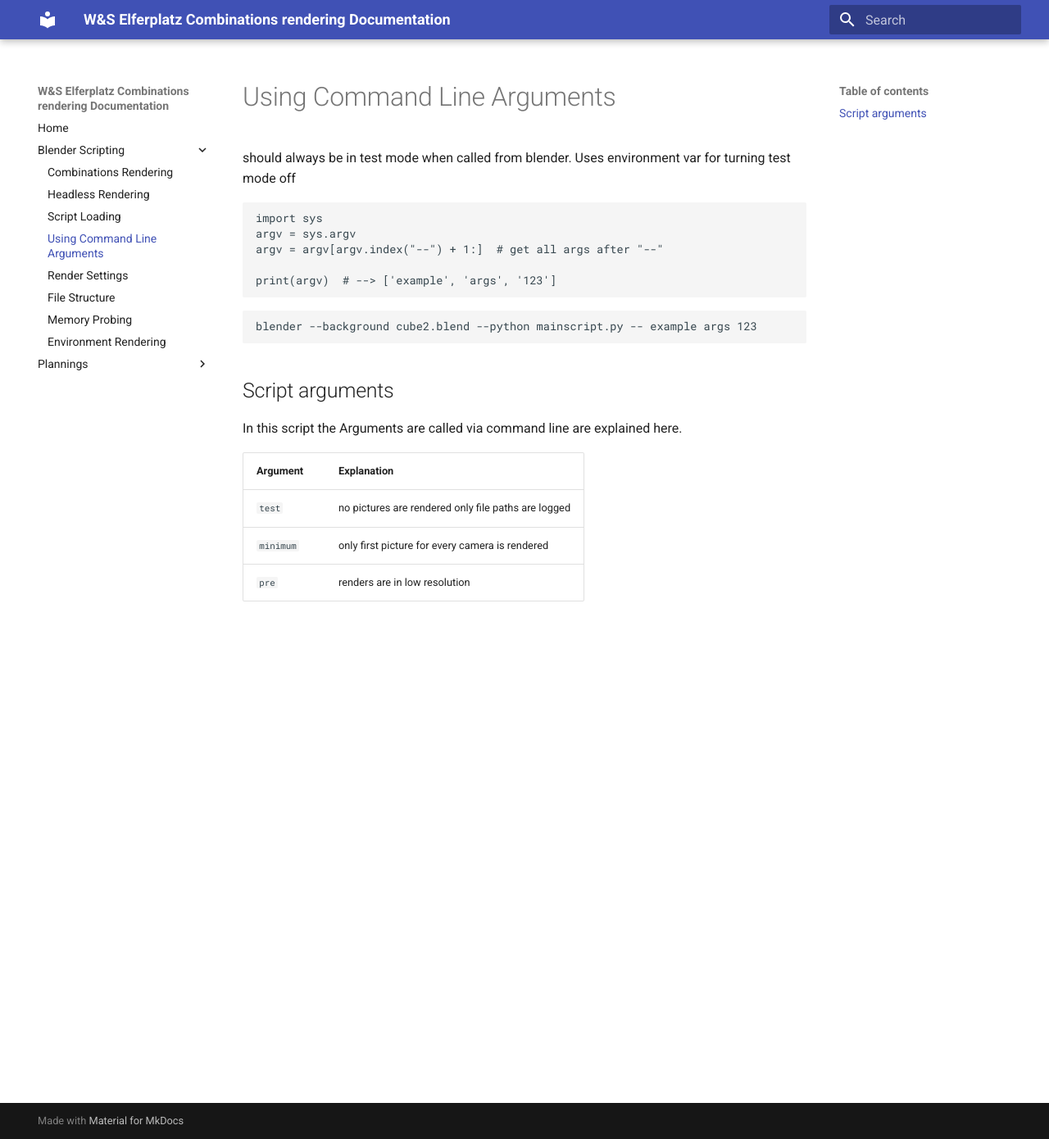
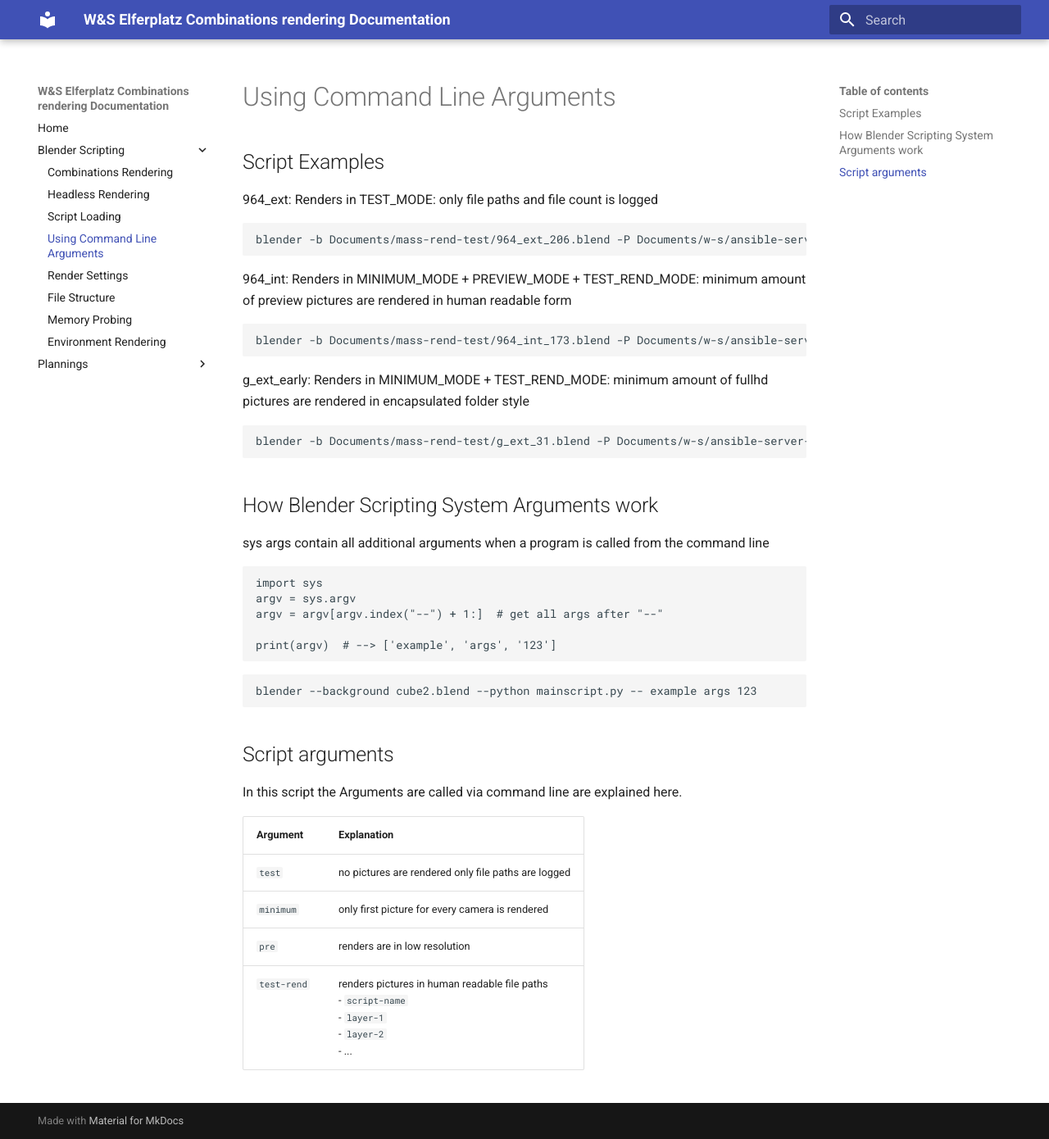
Before and after one commit to Levartar/Blender-scripting-documentation, an MkDocs documentation site: the page built from docs/Blender Scripting/Using command line arguments.md, in a window 1280 px wide and 1390 px high. Shown: the whole window at 82% size. Built offline with MkDocs 1.6.1 and Material for MkDocs 9.7.7, drawn with Linux system fonts in a browser that asks for light colours.

Commit message:
add env rendering picture and updated command line examples

````diff
--- a/docs/Blender Scripting/Using command line arguments.md
+++ b/docs/Blender Scripting/Using command line arguments.md
@@ -1,4 +1,22 @@
-should always be in test mode when called from blender. Uses environment var for turning test mode off
+## Script Examples
+
+964_ext: Renders in TEST_MODE: only file paths and file count is logged
+```Terminal
+blender -b Documents/mass-rend-test/964_ext_206.blend -P Documents/w-s/ansible-server-management/roles/blender_scripting/files/964_ext.py test
+```
+
+964_int: Renders in MINIMUM_MODE + PREVIEW_MODE + TEST_REND_MODE: minimum amount of preview pictures are rendered in human readable form
+```Terminal
+blender -b Documents/mass-rend-test/964_int_173.blend -P Documents/w-s/ansible-server-management/roles/blender_scripting/files/964_int.py min pre test-rend
+```
+
+g_ext_early: Renders in MINIMUM_MODE + TEST_REND_MODE: minimum amount of fullhd pictures are rendered in encapsulated folder style
+```Terminal
+blender -b Documents/mass-rend-test/g_ext_31.blend -P Documents/w-s/ansible-server-management/roles/blender_scripting/files/g_ext_early.py test min
+```
+
+## How Blender Scripting System Arguments work
+sys args contain all additional arguments when a program is called from the command line
 
 ```python
 import sys
@@ -15,8 +33,9 @@
 ## Script arguments
 In this script the Arguments are called via command line are explained here.
 
-| Argument  | Explanation                                         |
-| --------- | --------------------------------------------------- |
-| `test`    | no pictures are rendered only file paths are logged |
-| `minimum` | only first picture for every camera is rendered     |
-| `pre`     | renders are in low resolution                       |
+| Argument    | Explanation                                                                                                   |
+| ----------- | ------------------------------------------------------------------------------------------------------------- |
+| `test`      | no pictures are rendered only file paths are logged                                                           |
+| `minimum`   | only first picture for every camera is rendered                                                               |
+| `pre`       | renders are in low resolution                                                                                 |
+| `test-rend` | renders pictures in human readable file paths<br>- `script-name`<br>  - `layer-1`<br>  - `layer-2`<br>  - ... |
--- a/mkdocs.yml
+++ b/mkdocs.yml
@@ -1,3 +1,5 @@
+# deploy with:
+# mkdocs gh-deploy
 site_name: W&S Elferplatz Combinations rendering Documentation
 theme:
   name: material
````
Also changed, not shown: docs/Blender Scripting/Environment Rendering.md (+2 -0 lines), docs/assets/Pasted image 20250610105758.png (added).
